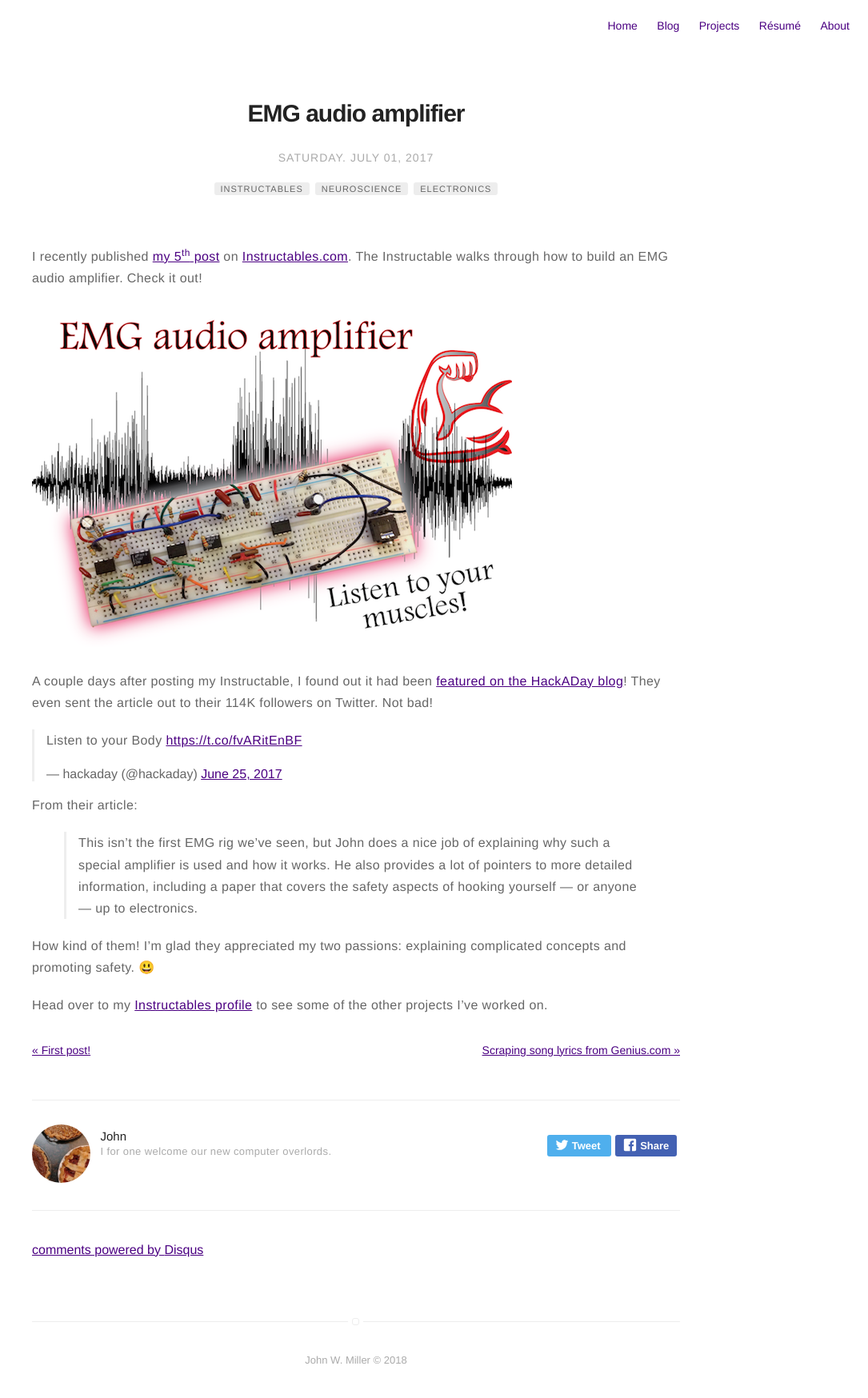
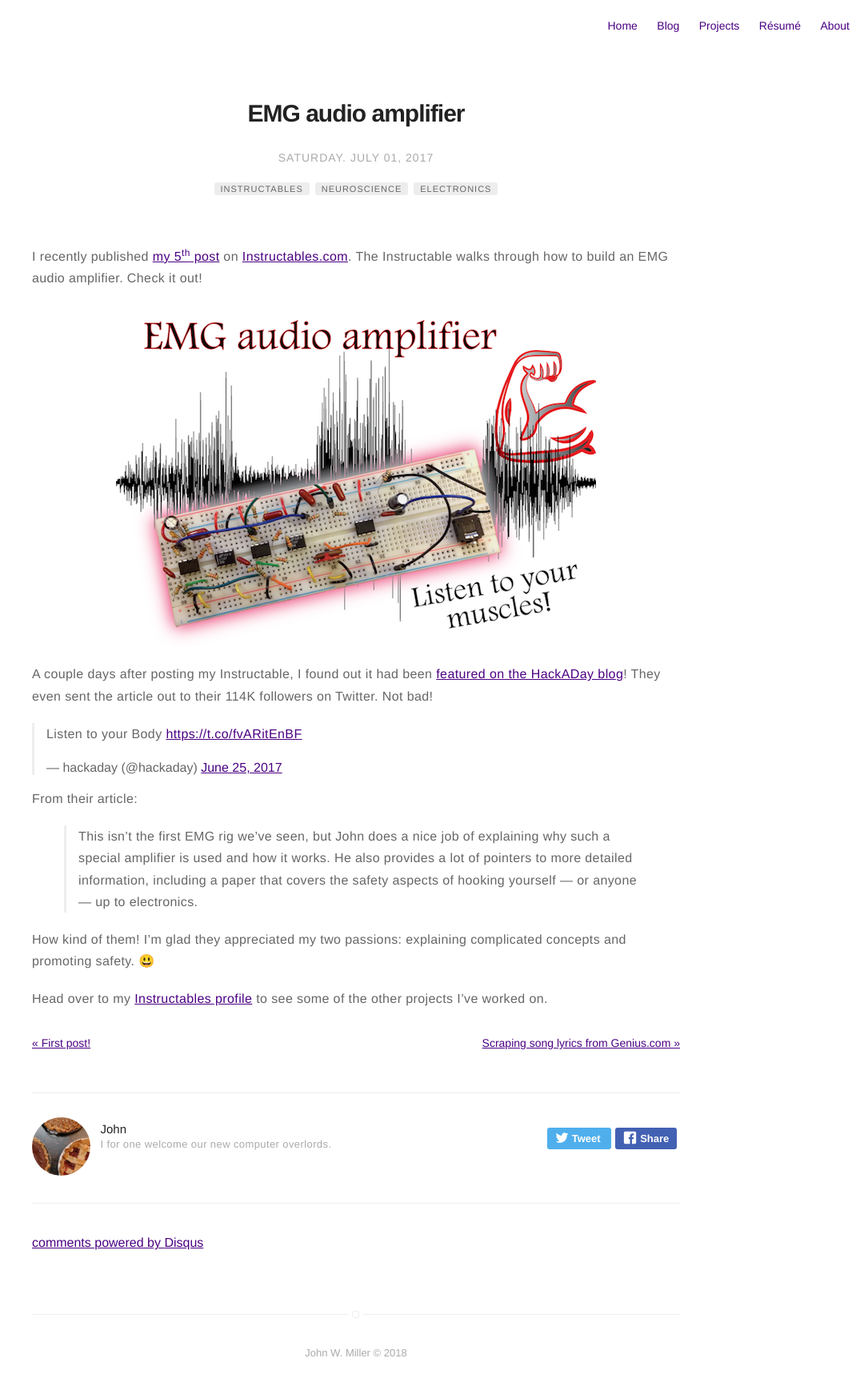
Before and after one commit to johnwmillr/johnwmillr.github.io, a Jekyll site: the page built from _posts/2017-07-01-emg-audio-amplifier.markdown, in a window 1280 px wide. Shown: the whole page at 80% size, without its empty margins (195-1280 px from the left). Built offline with Jekyll 4.4.1, drawn with Linux system fonts in a browser that asks for light colours; emoji names are drawn with the system emoji font; comment, search, counter and statistics services are not loaded.

Commit message:
Center image in EMG post

```diff
--- a/_posts/2017-07-01-emg-audio-amplifier.markdown
+++ b/_posts/2017-07-01-emg-audio-amplifier.markdown
@@ -13,7 +13,7 @@ description: EMG audio amplifier I built
 
 I recently published [my 5<sup>th</sup> post](http://www.instructables.com/id/Build-a-Muscle-Audio-Amplifier-Electromyography/) on [Instructables.com](https://www.instructables.com/). The Instructable walks through how to build an EMG audio amplifier. Check it out!
 
-[![EMG audio amplifier]({{site.url}}/assets/images/EMG_Cover-01.png)](http://www.instructables.com/id/Build-a-Muscle-Audio-Amplifier-Electromyography/)
+[![EMG audio amplifier]({{site.url}}/assets/images/EMG_Cover-01.png){: .center-image }](http://www.instructables.com/id/Build-a-Muscle-Audio-Amplifier-Electromyography/)
 
 A couple days after posting my Instructable, I found out it had been [featured on the HackADay blog](https://hackaday.com/2017/06/24/listen-to-your-body/)! They even sent the article out to their 114K followers on Twitter. Not bad!
 
```
